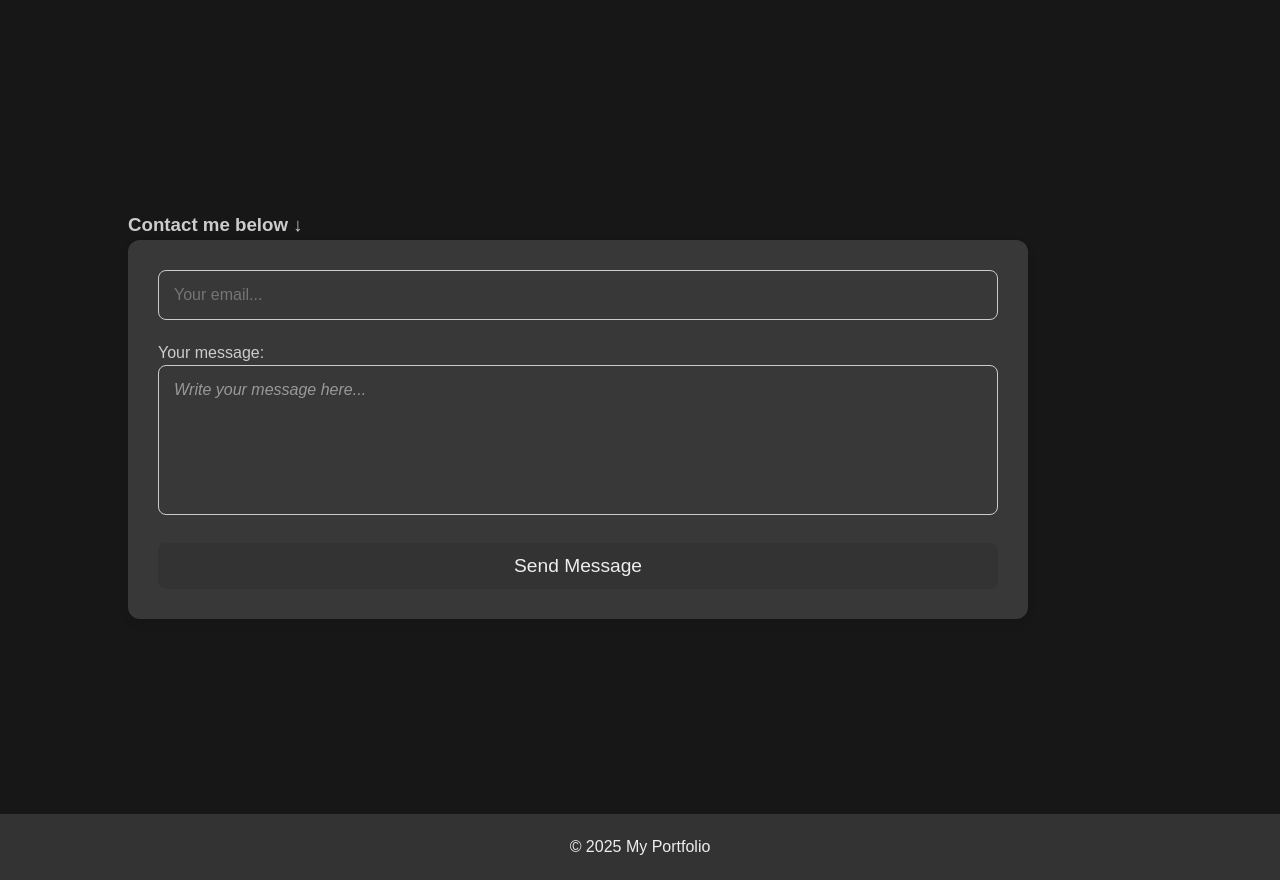
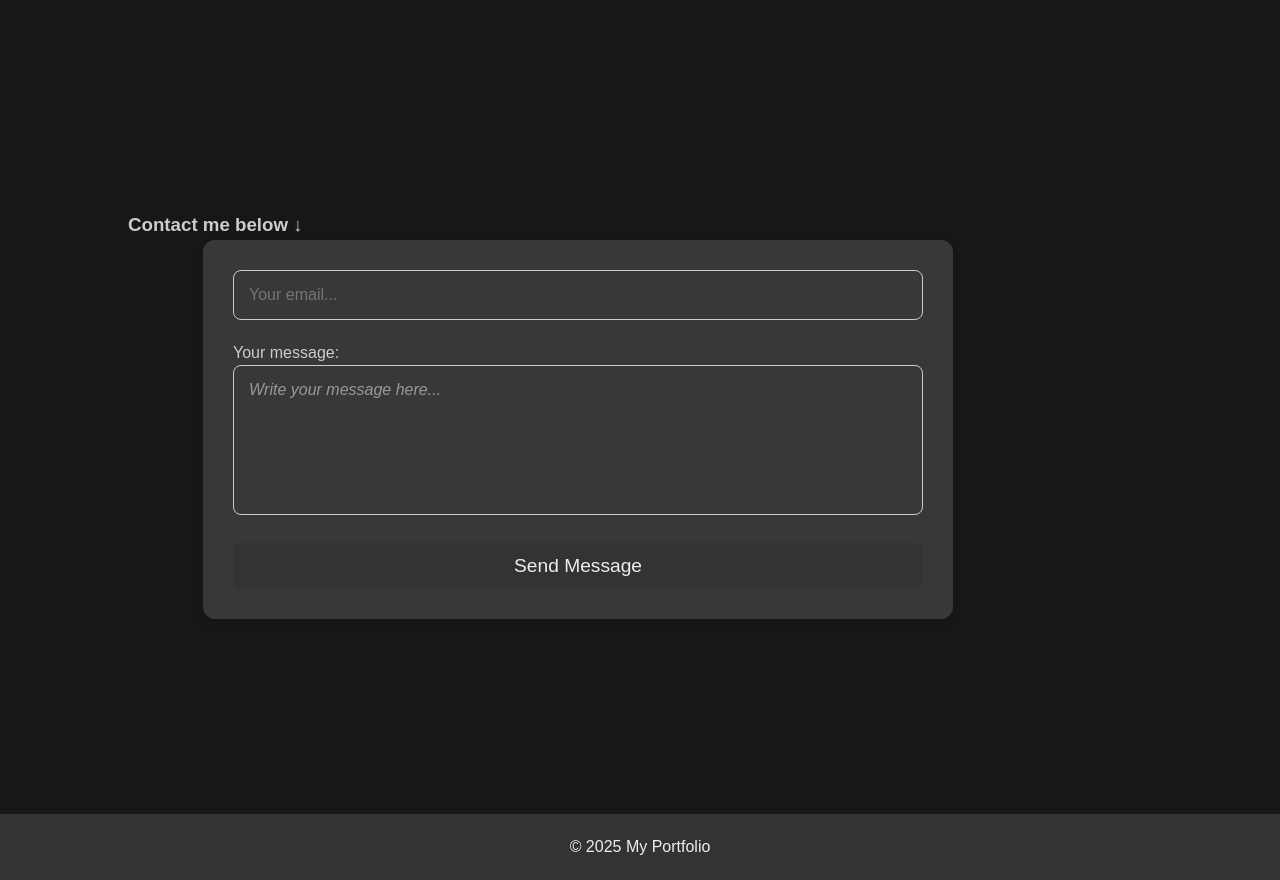
Before and after one commit to K4shalot/MyPortfolio, a Django app: page / in a window 1280 px wide. Shown: the part 946-1826 px from the top of the page. Run offline with Django 5.2, Linux system fonts and the light colour scheme; data that the repository does not hold is empty.

Commit message:
visual changes

```diff
--- a/myportfolio/myapp/static/myapp/style.css
+++ b/myportfolio/myapp/static/myapp/style.css
@@ -186,7 +186,7 @@ header nav ul li a:hover {
     padding: 30px;
     border-radius: 12px;
     box-shadow: 0 4px 8px rgba(0, 0, 0, 0.1);
-    max-width: 900px;
+    max-width: 750px;
     margin: 0 auto;
 }
 
@@ -346,7 +346,7 @@ footer {
     place-items: center;
     min-height: 100vh;
     width: 100%;
-    padding: 30px 0;
+    padding: 10px 0;
     box-sizing: border-box;
 }
 
--- a/myportfolio/myportfolio/settings.py
+++ b/myportfolio/myportfolio/settings.py
@@ -53,7 +53,7 @@ MEDIA_ROOT = os.path.join(BASE_DIR, 'media')
 SECRET_KEY = os.environ.get("SECRET_KEY")
 
 # SECURITY WARNING: don't run with debug turned on in production!
-DEBUG = True
+DEBUG = False
 
 ALLOWED_HOSTS = ['*']
 
```
